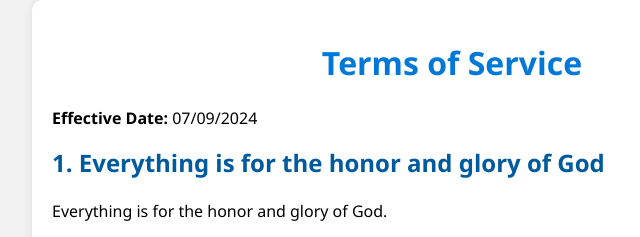
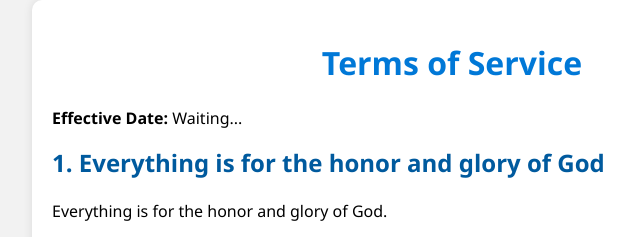
Before and after one commit to Kopp56-PRO/TechmachinesWebsite-1, a website: page tech_bureaucracy/TOS.html in a window 1280 px wide. Shown: the top 237 px of the page, 188-828 px from the left. Drawn offline with Linux system fonts and the light colour scheme.

Commit message:
Update TOS.html

```diff
--- a/tech_bureaucracy/TOS.html
+++ b/tech_bureaucracy/TOS.html
@@ -13,7 +13,7 @@
         </header>
 
         <section class="terms-content">
-            <p><strong>Effective Date:</strong> 07/09/2024</p>
+            <p><strong>Effective Date:</strong> Waiting...</p>
             <h2>1. Everything is for the honor and glory of God</h2>
             <p>Everything is for the honor and glory of God.</p>
 
```
